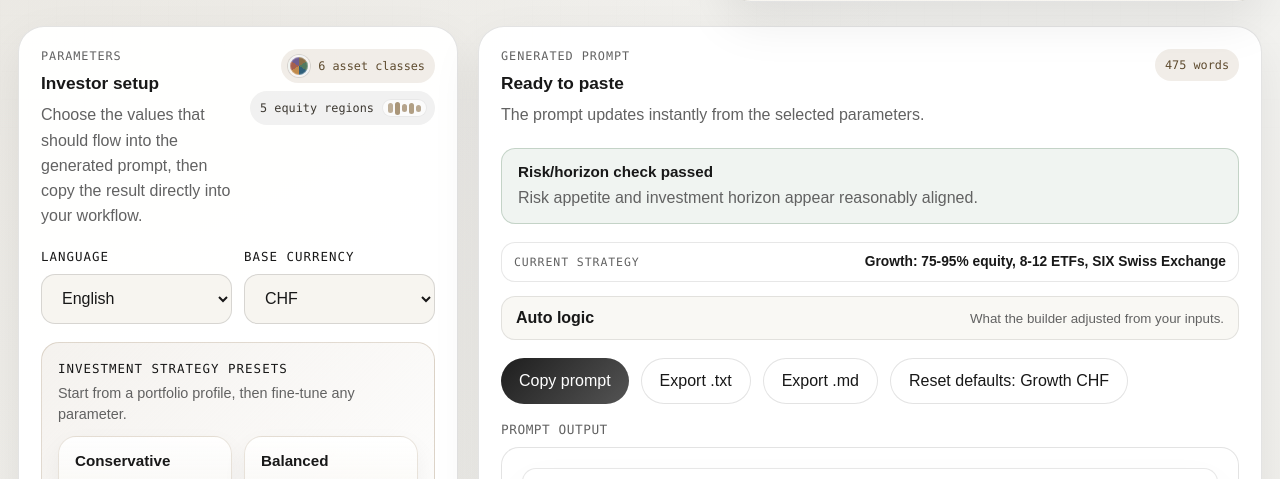
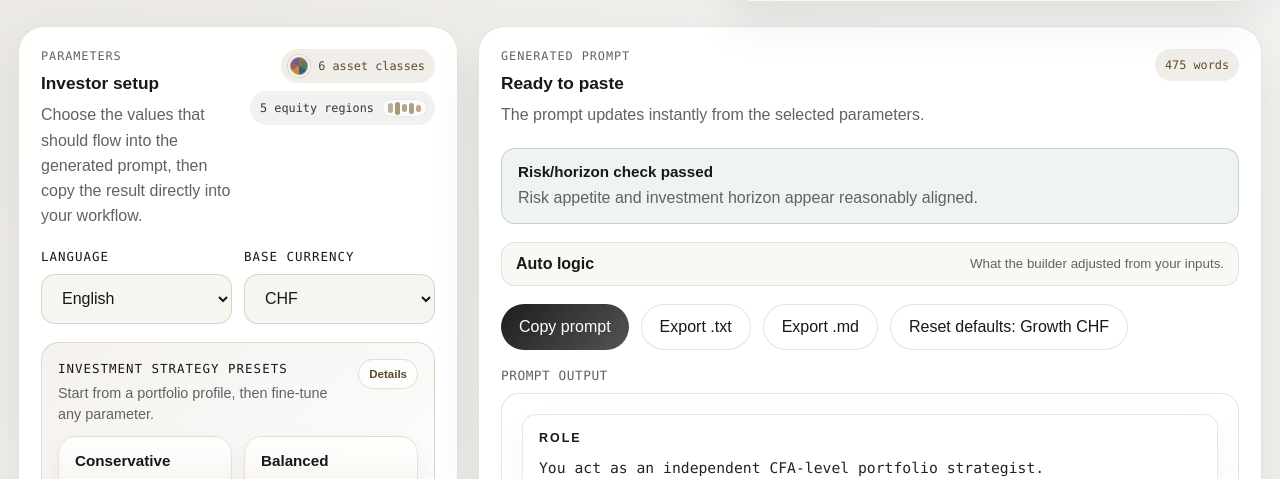
Before and after one commit to volkmarritter/allocation-prompt-engine, a website: page index.html in a window 1280 px wide. Shown: the part 321-800 px from the top of the page. Drawn offline with Linux system fonts and the light colour scheme.

Commit message:
Hide preset details by default

```diff
--- a/app.js
+++ b/app.js
@@ -39,6 +39,8 @@ const uiText = {
     noAutoLogic: "No automatic overrides are currently active.",
     presetContext: "Current strategy",
     customStrategy: "Custom setup",
+    details: "Details",
+    hideDetails: "Hide details",
     versionLabel: "Version",
     updatedLabel: "Updated",
     language: "Language",
@@ -123,6 +125,8 @@ const uiText = {
     noAutoLogic: "Aktuell sind keine automatischen Anpassungen aktiv.",
     presetContext: "Aktuelle Strategie",
     customStrategy: "Individuelles Setup",
+    details: "Details",
+    hideDetails: "Details ausblenden",
     versionLabel: "Version",
     updatedLabel: "Aktualisiert",
     language: "Sprache",
@@ -228,6 +232,7 @@ let lastDefensiveAssetAlertKey = "";
 let lastEquityAssetAlertKey = "";
 let lastAdditionalLogicAlertKey = "";
 let activeStatusInfoKey = "";
+let showPresetDetails = false;
 
 document.addEventListener("DOMContentLoaded", () => {
   render();
@@ -833,12 +838,16 @@ function render() {
               </label>
             </div>
 
-            <div class="field-group preset-section">
-              <div>
-                <span class="field-label">${escapeHtml(t.presets)}</span>
-                <p class="field-help">${escapeHtml(t.presetCopy)}</p>
+            <div class="field-group preset-section ${showPresetDetails ? "show-preset-details" : ""}">
+              <div class="preset-section-head">
+                <div>
+                  <span class="field-label">${escapeHtml(t.presets)}</span>
+                  <p class="field-help">${escapeHtml(t.presetCopy)}</p>
+                </div>
+                <button class="details-toggle" type="button" data-action="toggle-preset-details" aria-expanded="${showPresetDetails ? "true" : "false"}">${escapeHtml(showPresetDetails ? t.hideDetails : t.details)}</button>
               </div>
               <div class="preset-grid">${portfolioPresets.map(renderPresetButton).join("")}</div>
+              <div class="strategy-context"><span>${escapeHtml(t.presetContext)}</span><strong>${escapeHtml(getPresetContextText())}</strong></div>
             </div>
 
             <div class="dual-grid triple-grid-mobile">
@@ -945,7 +954,6 @@ function render() {
             <strong>${escapeHtml(riskCheck.ok ? t.riskCheckOk : t.riskCheckWarning)}</strong>
             <span>${escapeHtml(riskCheck.message)}</span>
           </div>
-          <div class="strategy-context"><span>${escapeHtml(t.presetContext)}</span><strong>${escapeHtml(getPresetContextText())}</strong></div>
           ${renderAutoLogicSummary()}
           <div class="action-row">
             <button class="button" type="button" data-action="copy">${escapeHtml(t.copyPrompt)}</button>
@@ -1227,6 +1235,12 @@ function handleClick(event) {
     render();
     return;
   }
+  if (action === "toggle-preset-details") {
+    showPresetDetails = !showPresetDetails;
+    activeStatusInfoKey = "";
+    render();
+    return;
+  }
   if (presetId) {
     activeStatusInfoKey = "";
     applyPreset(presetId);
--- a/styles.css
+++ b/styles.css
@@ -315,8 +315,27 @@ button {
   background: linear-gradient(135deg, rgba(139, 111, 71, 0.09), rgba(255, 255, 255, 0.72));
 }
 
+.preset-section-head {
+  display: flex;
+  align-items: flex-start;
+  justify-content: space-between;
+  gap: 14px;
+}
+
 .preset-section .field-help {
   margin: 6px 0 2px;
+}
+
+.details-toggle {
+  flex: 0 0 auto;
+  min-height: 30px;
+  padding: 5px 10px;
+  border: 1px solid rgba(139, 111, 71, 0.22);
+  border-radius: 999px;
+  background: rgba(255, 255, 255, 0.74);
+  color: var(--accent-strong);
+  font-size: 0.72rem;
+  font-weight: 700;
 }
 
 .preset-grid {
@@ -328,8 +347,8 @@ button {
 .preset-button {
   display: flex;
   flex-direction: column;
-  gap: 7px;
-  min-height: 82px;
+  gap: 6px;
+  min-height: 58px;
   padding: 15px 16px;
   text-align: left;
   border-radius: 18px;
@@ -355,13 +374,17 @@ button {
 }
 
 .preset-summary {
-  display: flex;
+  display: none;
   flex-wrap: wrap;
   column-gap: 0.35em;
   color: var(--muted);
   font-size: 0.8rem;
   line-height: 1.4;
   overflow-wrap: anywhere;
+}
+
+.show-preset-details .preset-summary {
+  display: flex;
 }
 
 .preset-context,
@@ -1028,6 +1051,7 @@ button {
   }
 
   .strategy-context,
+  .preset-section-head,
   .logic-summary summary {
     align-items: flex-start;
     flex-direction: column;
```
Also changed, not shown: tests/app.test.js (+4 -0 lines), tests/e2e/prompt-builder.spec.js (+3 -0 lines).
